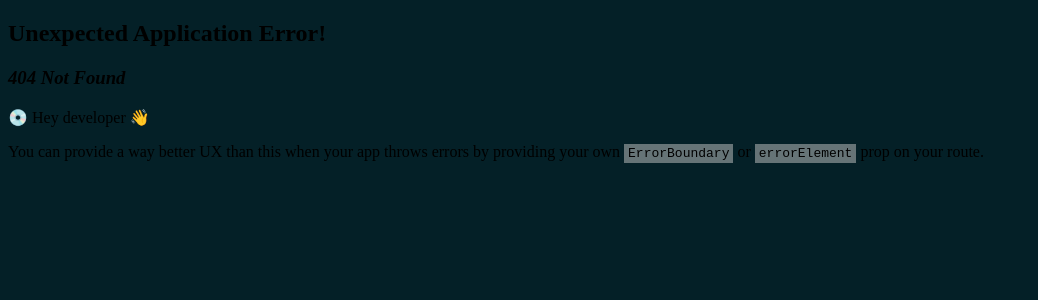
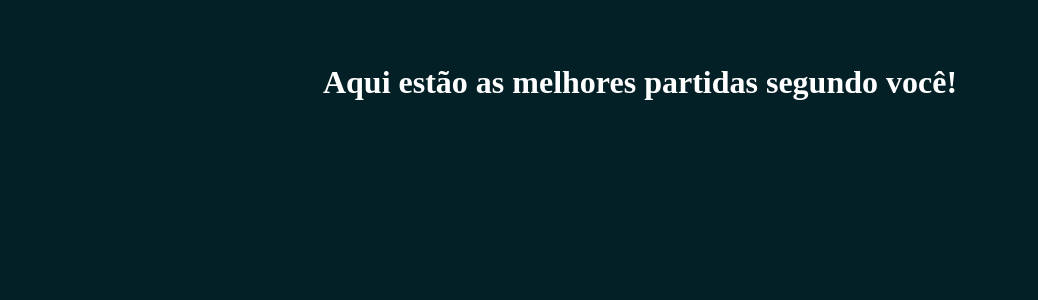
Before and after one commit to marinnagc/frontend-tecweb-projeto2, a React (Vite) app: page /favoritos in a window 1280 px wide. Before the commit this address had no page. Shown: the top 300 px of the page, without its empty margins (0-1038 px from the left). Built offline with nearby package versions, Linux system fonts and the light colour scheme; no server answers.

Commit message:
aba favoritos

```diff
--- a/src/App.jsx
+++ b/src/App.jsx
@@ -5,6 +5,7 @@ import Jogos from './components/jogos';
 import './App.css';
 import React from 'react';
 import AppBar from './components/AppBar';
+import Favoritos from './components/favoritos';
 
 function App() {
   return (
@@ -13,6 +14,7 @@ function App() {
     <Routes>
       <Route path="/" element={<Campeonatos />} />
       <Route path="/campeonato/:nome" element={<Jogos />} />
+      <Route path="/favoritos" element={<Favoritos />} />
     </Routes>
     </>
   );
--- a/src/components/AppBar/index.css
+++ b/src/components/AppBar/index.css
@@ -17,6 +17,13 @@
 }
 
 .subtitle{
+    display: flex;
+    justify-content: center;
+    color: white;
+    font-size: 20px;
+    text-decoration: none;
+}
+.favoritos{
     margin-left: 10px;
     color: white;
     font-size: 20px;
--- a/src/components/AppBar/index.jsx
+++ b/src/components/AppBar/index.jsx
@@ -6,6 +6,7 @@ export default function AppBar() {
         <div className="appbar">
             <img src={logo} className="logo" />
             <a href='/' className="subtitle">BEST PLAYS!</a>
+            <a href="/favoritos" className="favoritos">Videos favoritados</a>
         </div>
     );
 }
--- /dev/null
+++ b/src/components/favoritos/favoritos.css
@@ -0,0 +1,13 @@
+.titulo{
+    display: flex;
+    justify-content: center;
+    margin-top: 4rem;
+    color: white;
+    font-size: 2rem;
+}
+.videos{
+    display: flex;
+    justify-content: center;
+    flex-wrap: wrap;
+    margin-top: 2rem;
+}
--- /dev/null
+++ b/src/components/favoritos/index.jsx
@@ -0,0 +1,31 @@
+import React, { useEffect, useState } from 'react';
+import {useNavigate, Link} from 'react-router-dom';
+import axios from 'axios';
+import './favoritos.css';
+
+const Favoritos = (props) => {
+    const [campeonatos, setCampeonatos] = useState({});
+    const navigate = useNavigate();
+    useEffect(() => {
+        axios
+        .get("http://localhost:8000/api/campeonatos/favoritos/")
+        .then((res) => setNotes(res.data));
+    }, []);
+
+    const deleteNote = async () => {
+        await axios.delete(`http://localhost:8000/api/campeonatos/favoritos/${props.id}/`);
+        props.loadNotes();
+        };
+
+  return (
+    <>
+    <h2 className='titulo'>Aqui estão as melhores partidas segundo você!</h2>
+    <div className='videos'>
+       <h3 className='subtitulo'>{props.title}</h3>
+       <div className='video' dangerouslySetInnerHTML={{__html:props.Link}}></div>
+    </div>
+    </>
+  );
+}
+
+export default Favoritos;
--- a/src/components/jogos/index.jsx
+++ b/src/components/jogos/index.jsx
@@ -28,7 +28,7 @@ const Jogos = () => {
     }
 
     axios
-        .post("http://localhost:8000/api/notes/", data)
+        .post("http://localhost:8000/api/campeonatos/favoritos/", data)
         .catch((error) => console.log(error));
 }
   return (
--- a/src/main.jsx
+++ b/src/main.jsx
@@ -8,6 +8,7 @@ import App from './App.jsx'
 import Campeonatos from './components/campeonatos'
 import Jogos from './components/jogos'
 import './index.css'
+import Favoritos from './components/favoritos/index.jsx';
 
 const router = createBrowserRouter([
   {
@@ -18,6 +19,10 @@ const router = createBrowserRouter([
     path: "/campeonato/:nome",
     element: <Jogos />,
   },
+  {
+    path: "/favoritos",
+    element: <Favoritos />,
+  },
 ]);
 
 ReactDOM.createRoot(document.getElementById('root')).render(
```
